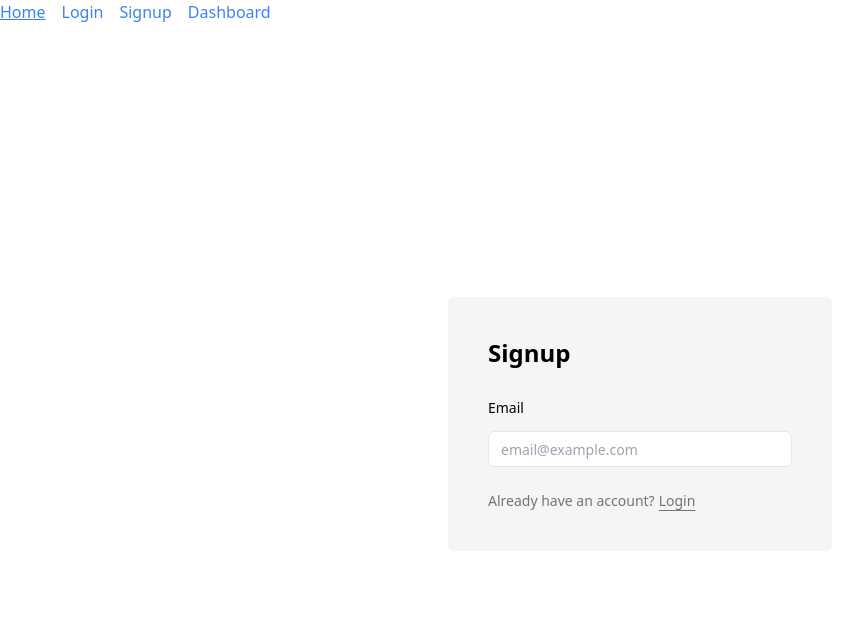
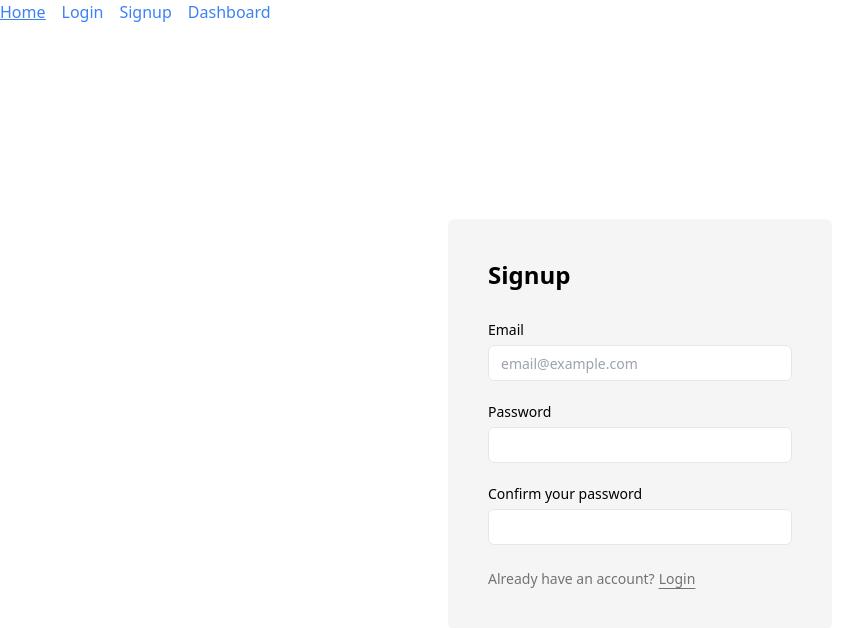
Before and after one commit to Masoud-M/auth-task, a Next.js app: page /signup in a window 1280 px wide. Shown: the top 628 px of the page, without its empty margins (0-854 px from the left). Built offline with nearby package versions, Linux system fonts and the light colour scheme.

Commit message:
update: signup page
add inputs for email and password

```diff
--- a/app/(auth)/signup/page.tsx
+++ b/app/(auth)/signup/page.tsx
@@ -8,7 +8,8 @@ export default function SignupPage() {
       <div className="bg-neutral-100 p-6 md:p-10 rounded-md w-full max-w-sm">
         <h1 className="place-self-start mb-8 font-semibold text-2xl">Signup</h1>
         <form>
-          <div className="flex flex-col gap-4">
+          <div className="flex flex-col gap-6">
+            <div className="flex flex-col gap-2">
               <Label htmlFor="email">Email</Label>
               <Input
                 type="email"
@@ -16,6 +17,15 @@ export default function SignupPage() {
                 id="email"
                 required
               />
+            </div>
+            <div className="flex flex-col gap-2">
+              <Label htmlFor="password">Password</Label>
+              <Input type="password" id="password" required />
+            </div>
+            <div className="flex flex-col gap-2">
+              <Label htmlFor="password-confirm">Confirm your password</Label>
+              <Input type="password" id="password-confirm" required />
+            </div>
           </div>
         </form>
         <p className="mt-6 text-neutral-500 text-sm">
```
Lines whose indentation alone changed are shown as unchanged.
